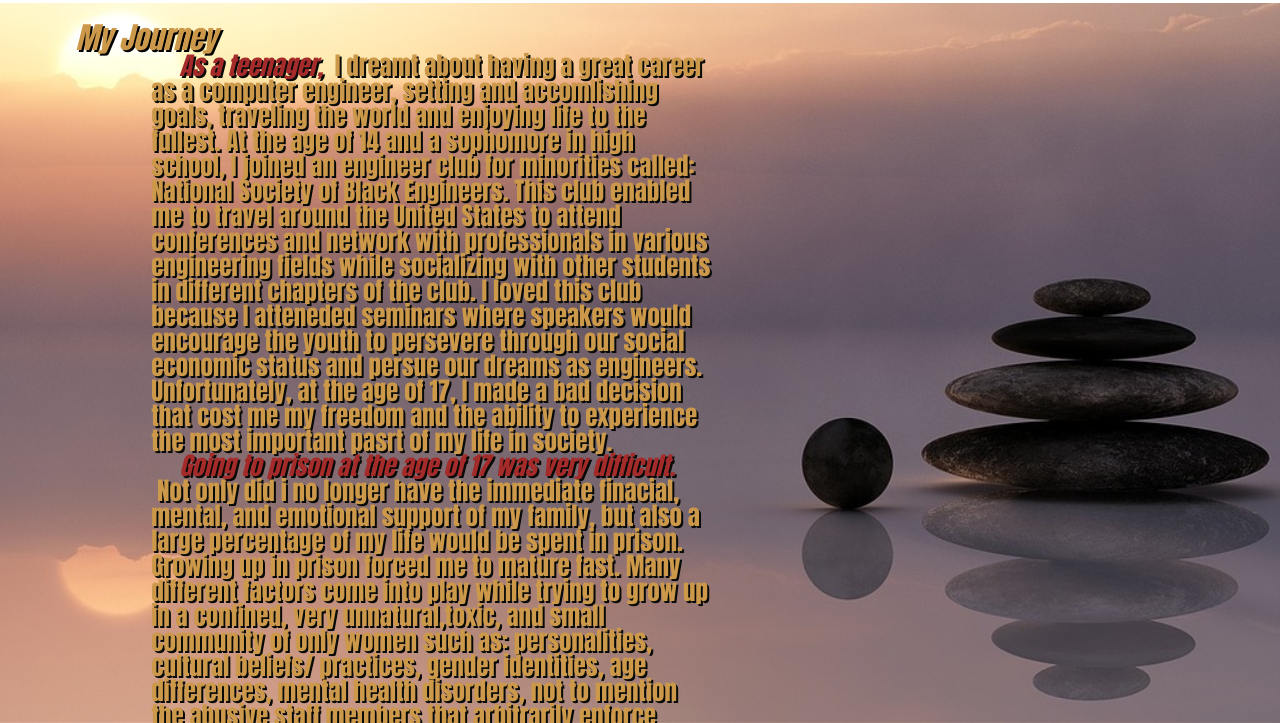
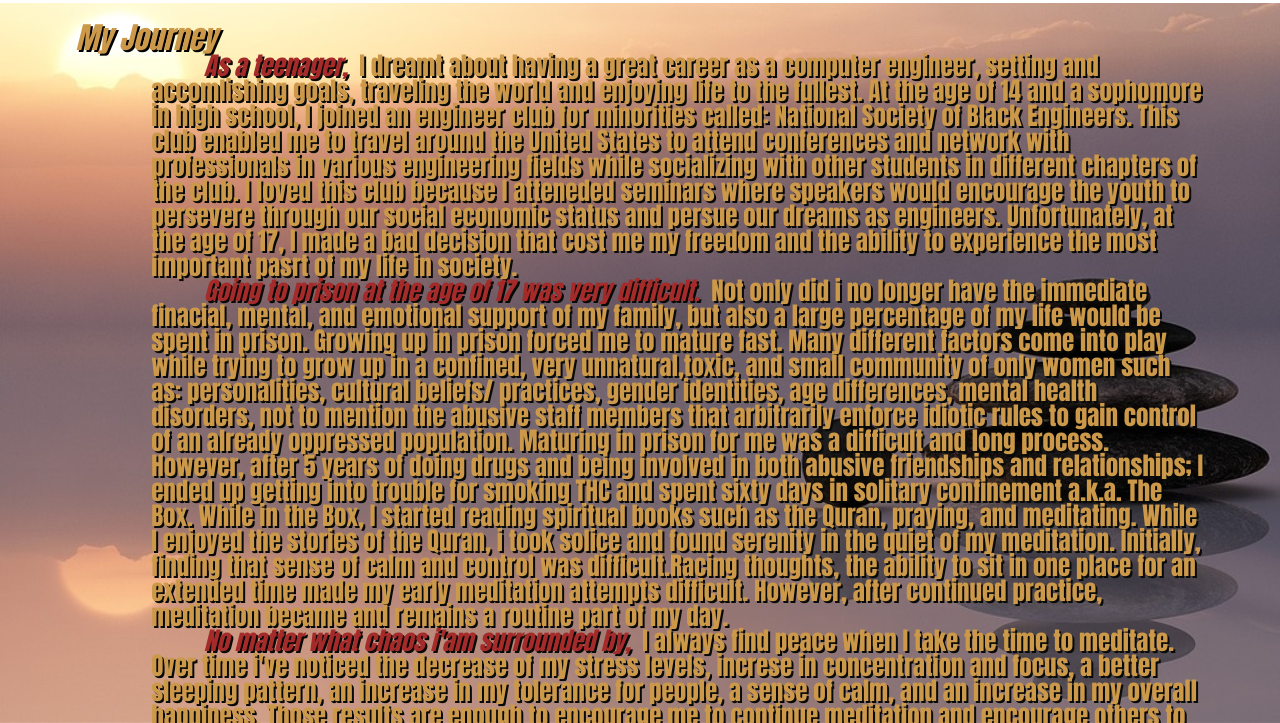
Before and after one commit to TyeGillespie/TyeGillespie.github.io, a plain HTML site: page about.html in a window 1280 px wide. Shown: the part 77-800 px from the top of the page. Drawn offline with Linux system fonts and the light colour scheme.

Commit message:
Fixed padding

```diff
--- a/css/tye.css
+++ b/css/tye.css
@@ -69,7 +69,6 @@ body.moreinfo {
 .about p {
   font-size: 25px;
   color: rgb(204, 152, 73);
-  padding-right: 13cm;
 }
 .about strong em {
   color: brown;
```
